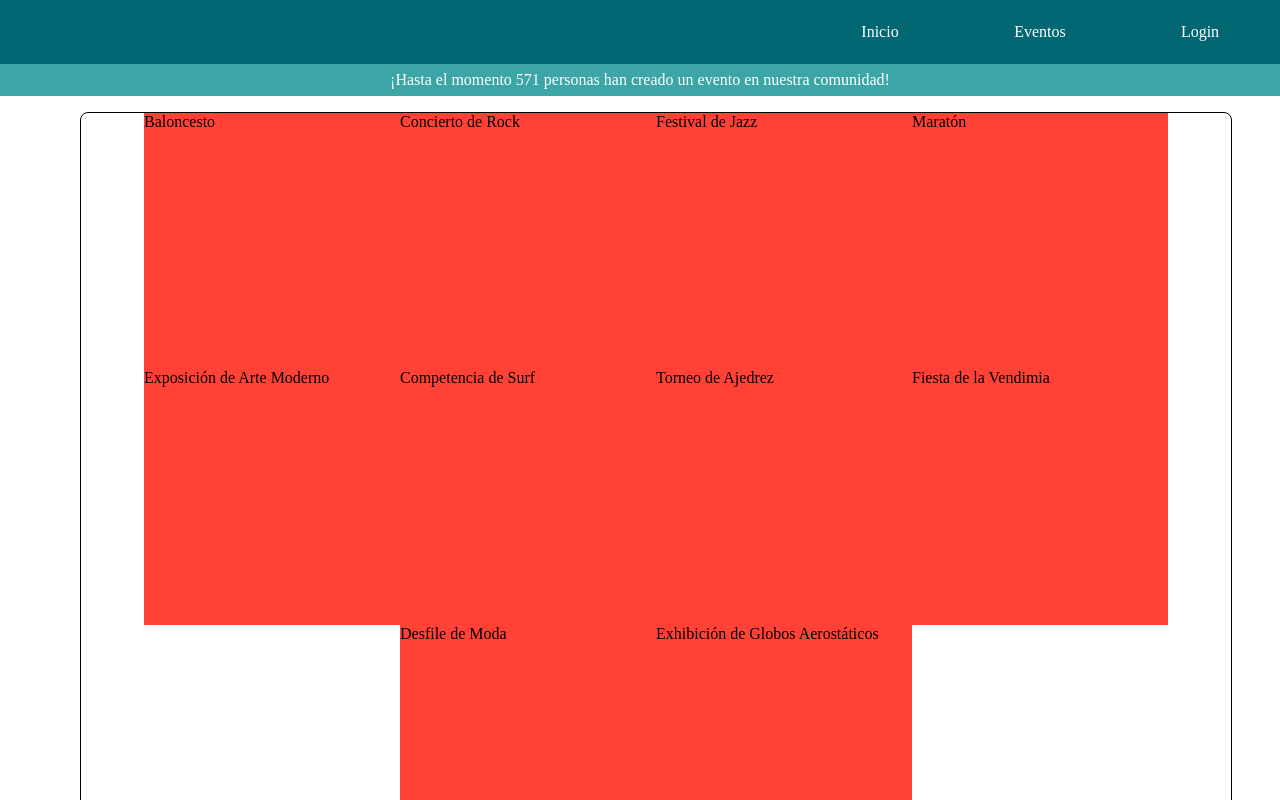
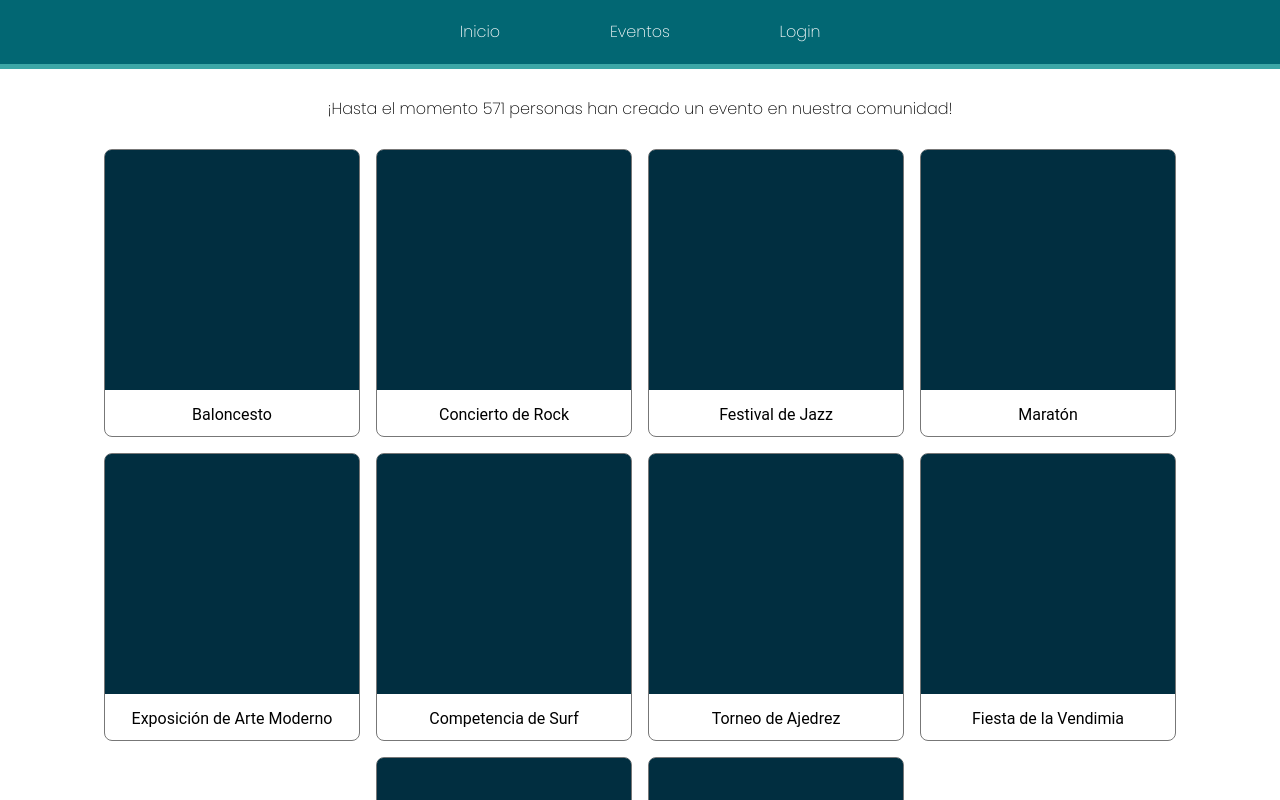
Before and after one commit to aerospoke/Eventos, a React (Vite) app: page / in a window 1280 px wide. Shown: the top 800 px of the page. Built offline with nearby package versions, Linux system fonts and the light colour scheme.

Commit message:
add re-usable component to visualitation event

```diff
--- a/src/components/eventCard.jsx
+++ b/src/components/eventCard.jsx
@@ -1,10 +1,15 @@
 import React from "react";
+import { PrincipalContainer, ImageEvent, DescriptionContainer } from "../styled-components/events";
 
-function EventCard(props){
-    return(
-        <div className="bg-red h5 w5">
-            {props.name}
-        </div>
+function EventCard(props) {
+    return (
+        <PrincipalContainer>
+            <ImageEvent />
+            <DescriptionContainer>
+                <p>{props.name}</p>
+            </DescriptionContainer>
+
+        </PrincipalContainer>
     )
 
 }
--- a/src/components/eventsPage.jsx
+++ b/src/components/eventsPage.jsx
@@ -1,6 +1,7 @@
 import React from "react";
-import EventContainer from "../styled-components/events";
+import {EventContainer} from "../styled-components/events";
 import EventCard from "./eventCard";
+import { AnnounceHeader } from "../styled-components/home";
 
 
 const EventAvalible = [
@@ -60,7 +61,11 @@ const EventAvalible = [
 function Events (){
     return(
         <EventContainer>
-            <div className="w-90 flex  justify-center flex-wrap ba br3 ">
+            <AnnounceHeader>
+                    <p>¡Hasta el momento 571 personas han creado un evento en nuestra comunidad! </p>
+            </AnnounceHeader>
+
+            <div className="w-90 flex justify-center flex-wrap br3 ">
                 {EventAvalible.map(item =>{
                     return(
                         <EventCard name={item.name} location={item.location} publicEstimated={item.publicEstimated}/>
--- a/src/components/headerMainMenu.jsx
+++ b/src/components/headerMainMenu.jsx
@@ -1,7 +1,8 @@
 import React from "react";
-import { HeaderContainer,OptionsMenu } from "../styled-components/headerMainMenu";
+import { HeaderContainer, OptionsMenu } from "../styled-components/headerMainMenu";
+import { Divition } from "../styled-components/home";
 
-const optionsMenuAvalible =[
+const optionsMenuAvalible = [
     {
         nameOption: "Inicio",
         color: "#3CA6A6"
@@ -17,8 +18,9 @@ const optionsMenuAvalible =[
 
 ]
 
-function Header(){
+function Header() {
     return (
+        <div>
             <HeaderContainer>
                 {optionsMenuAvalible.map(item => {
 
@@ -30,6 +32,8 @@ function Header(){
 
                 })}
             </HeaderContainer>
+            <Divition />
+        </div>
     )
 }
 
--- a/src/components/principalPage.jsx
+++ b/src/components/principalPage.jsx
@@ -2,18 +2,17 @@ import React from "react";
 import Header from "./headerMainMenu";
 import HomePage from "./homePage";
 import Events from "./eventsPage";
-import { AnnounceHeader } from "../styled-components/home";
+import { AnnounceHeader, Divition } from "../styled-components/home";
 
 
 
 
-function PrincipalPage (){
-    return(
+function PrincipalPage() {
+    return (
         <div>
-            <Header/>
-            <AnnounceHeader>¡Hasta el momento 571 personas han creado un evento en nuestra comunidad!</AnnounceHeader>
+            <Header />
             {/* <HomePage/> */}
-            <Events/>
+            <Events />
         </div>
     )
 }
--- a/src/main.jsx
+++ b/src/main.jsx
@@ -2,6 +2,15 @@ import React from 'react'
 import ReactDOM from 'react-dom/client'
 import App from './App.jsx'
 import 'tachyons/css/tachyons.min.css';
+
+const style = document.createElement('style');
+style.textContent = `
+  @import url('https://fonts.googleapis.com/css2?family=Poppins:wght@200&display=swap');
+  body {
+    font-family: 'Poppins', sans-serif;
+  }
+`;
+document.head.appendChild(style);
 
 
 ReactDOM.createRoot(document.getElementById('root')).render(
--- a/src/styled-components/events.jsx
+++ b/src/styled-components/events.jsx
@@ -1,8 +1,29 @@
 import React from "react";
 import styled from "styled-components";
 
-const EventContainer = styled.div.attrs({
-    className:'ma3 w-100 flex flex-column items-center'
+
+export const EventContainer = styled.div.attrs({
+    className:'pa2 w-100 flex flex-column items-center'
 })``
 
-export default EventContainer
+export const PrincipalContainer = styled.div.attrs({
+    className:'w5 br3 ma2 ba b--gray'
+})`
+height:18rem;
+`
+
+export const ImageEvent = styled.div.attrs({
+    className:' w-100'
+})`
+height: 15rem;
+background-color:#012E40;
+border-radius: 6px 6px 0px 0px;
+`
+
+export const DescriptionContainer = styled.div.attrs({
+    className:'flex justify-center'
+})`
+
+& p{
+    font-family: 'Roboto', sans-serif;
+}`
--- a/src/styled-components/headerMainMenu.jsx
+++ b/src/styled-components/headerMainMenu.jsx
@@ -6,7 +6,7 @@ width: 100%;
 height: 4rem;
 background-color: #026773;
 display:flex;
-justify-content:flex-end
+justify-content:center;
 `
 
 export const OptionsMenu = styled.button`
--- a/src/styled-components/home.jsx
+++ b/src/styled-components/home.jsx
@@ -7,9 +7,8 @@ export const HomeContainer = styled.div.attrs({
 })``
 
 export const AnnounceHeader = styled.div.attrs({
-    className:'flex items-center justify-center h2 w-100 white'
-})`
-background-color: #3CA6A6;`
+    className:'flex items-center justify-center h3 w-100 black'
+})``
 
 export const AnnounceBanner = styled.div.attrs({
     className:'w-90 ma4 br3'
@@ -17,3 +16,10 @@ export const AnnounceBanner = styled.div.attrs({
 height:400px;
 background-color:#012E40;
 `
+
+export const Divition = styled.div.attrs({
+    className:'w-100'
+})`
+background-color: #3CA6A6;
+height:5px;
+`
```
Lines whose indentation alone changed are shown as unchanged.
